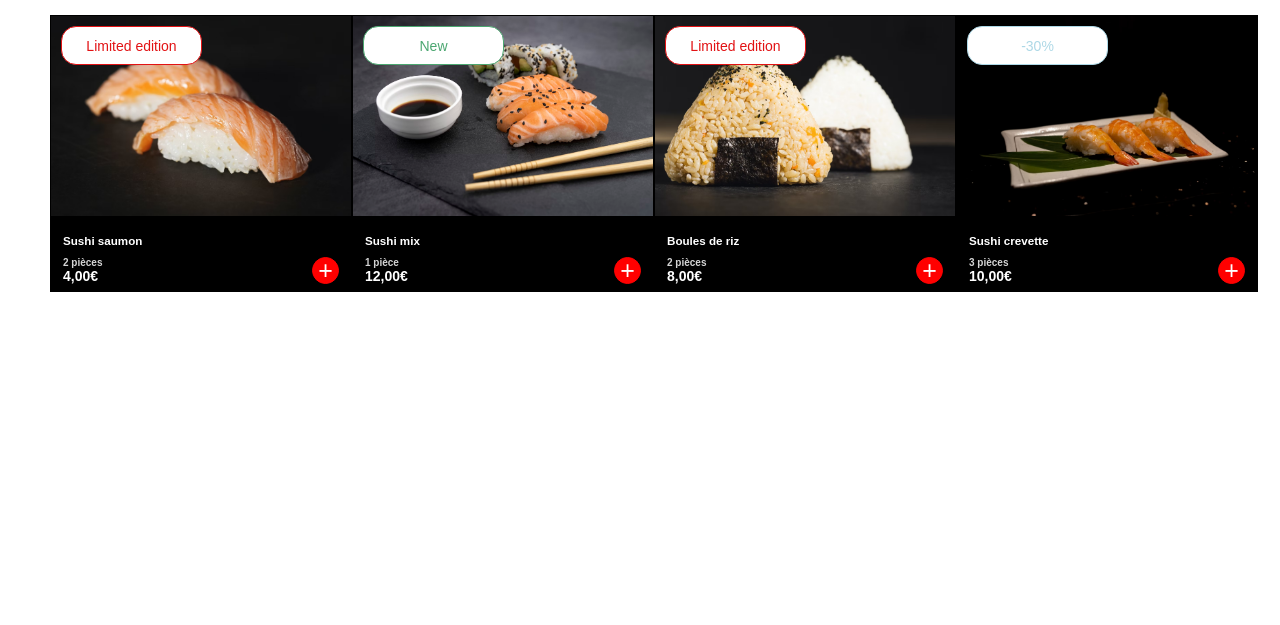
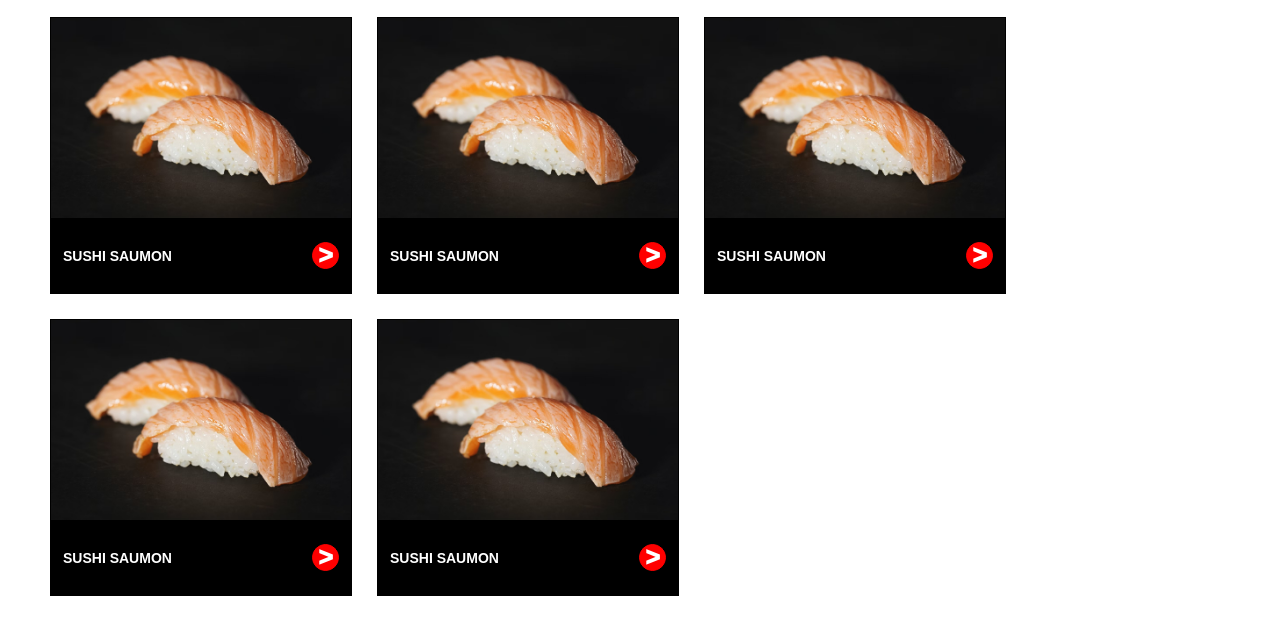
Before and after one commit to guillaume-giannantonio/Restaurant-page, a website built with webpack: page test/index.html in a window 1280 px wide. Shown: the part 715-1340 px from the top of the page. Before the commit the page ends 1037 px from the top, so only its background shows below. Built offline with nearby package versions, Linux system fonts and the light colour scheme; a web font is replaced by a local one.

Commit message:
Add menu html + css

```diff
--- a/src/style.css
+++ b/src/style.css
@@ -141,3 +141,43 @@ header .header-mid {
     font-size: 25px;
     border-radius: 50%;
 }
+
+.menu-mid {
+    margin-top: 50px;
+}
+
+.menu-mid > h1 {
+    margin-left: 50px;
+    font-size: 44px;
+}
+
+.card-row-menu {
+    margin: 30px 50px;
+    display: flex;
+    gap: 25px;
+    flex-wrap: wrap;
+}
+
+.card-bottom-menu {
+    background-color: black;
+    color: white;
+    font-size: 14px;
+    height: 39px;
+    padding: 18px 12px;
+    display: flex;
+    justify-content: space-between;
+    align-items: center;
+    font-weight: 1000;
+}
+
+.select {
+    height: 25px;
+    width: 25px;
+    background-color: red;
+    border: 1px solid red;
+    display: flex;
+    justify-content: center;
+    align-items: center;
+    font-size: 25px;
+    border-radius: 50%;
+}
--- a/test/index.html
+++ b/test/index.html
@@ -20,6 +20,75 @@
 					<div>Commands</div>
 				</header>
 			</div>
+			<div class="menu-mid">
+				<h1>The Menu</h1>
+				<div class="card-row-menu">
+					<div class="card">
+						<div class="card-top sushi-saumon">
+						</div>
+						<div class="card-bottom-menu">
+							<h4>SUSHI SAUMON</h4>
+							<div class="select">></div>
+						</div>
+					</div>
+					<div class="card">
+						<div class="card-top sushi-saumon">
+						</div>
+						<div class="card-bottom-menu">
+							<h4>SUSHI SAUMON</h4>
+							<div class="select">></div>
+						</div>
+					</div>
+					<div class="card">
+						<div class="card-top sushi-saumon">
+						</div>
+						<div class="card-bottom-menu">
+							<h4>SUSHI SAUMON</h4>
+							<div class="select">></div>
+						</div>
+					</div>
+					<div class="card">
+						<div class="card-top sushi-saumon">
+						</div>
+						<div class="card-bottom-menu">
+							<h4>SUSHI SAUMON</h4>
+							<div class="select">></div>
+						</div>
+					</div>
+					<div class="card">
+						<div class="card-top sushi-saumon">
+						</div>
+						<div class="card-bottom-menu">
+							<h4>SUSHI SAUMON</h4>
+							<div class="select">></div>
+						</div>
+					</div>
+					<div class="card">
+						<div class="card-top sushi-saumon">
+						</div>
+						<div class="card-bottom-menu">
+							<h4>SUSHI SAUMON</h4>
+							<div class="select">></div>
+						</div>
+					</div>
+					<div class="card">
+						<div class="card-top sushi-saumon">
+						</div>
+						<div class="card-bottom-menu">
+							<h4>SUSHI SAUMON</h4>
+							<div class="select">></div>
+						</div>
+					</div>
+					<div class="card">
+						<div class="card-top sushi-saumon">
+						</div>
+						<div class="card-bottom-menu">
+							<h4>SUSHI SAUMON</h4>
+							<div class="select">></div>
+						</div>
+					</div>
+				</div>
+			</div>
 		</div>
 	</body>
 </html>
--- a/test/style.css
+++ b/test/style.css
@@ -31,7 +31,63 @@ header img {
 }
 
 header .header-mid {
-    font-family: 'Avant-garde', sans-serif;
     display: flex;
     gap: 50px;
 }
+
+.menu-mid {
+    margin-top: 50px;
+}
+
+.menu-mid > h1 {
+    margin-left: 50px;
+    font-size: 44px;
+}
+
+.card-row-menu {
+    margin: 30px 50px;
+    display: flex;
+    gap: 25px;
+    flex-wrap: wrap;
+}
+
+.card {
+    width: 300px;
+    height: 275px;
+    border: 1px solid black;
+}
+
+.card-top {
+    height: 200px;
+    width: 300px;
+    background-size: cover;
+}
+
+.sushi-saumon {
+    background-image: url("../src/assets/img/carte1.jpg");
+}
+
+.card-bottom-menu {
+    background-color: black;
+    color: white;
+    font-size: 14px;
+    height: 39px;
+    padding: 18px 12px;
+    display: flex;
+    justify-content: space-between;
+    align-items: center;
+    font-weight: 1000;
+}
+
+
+.select {
+    height: 25px;
+    width: 25px;
+    background-color: red;
+    border: 1px solid red;
+    display: flex;
+    justify-content: center;
+    align-items: center;
+    font-size: 25px;
+    border-radius: 50%;
+}
```
